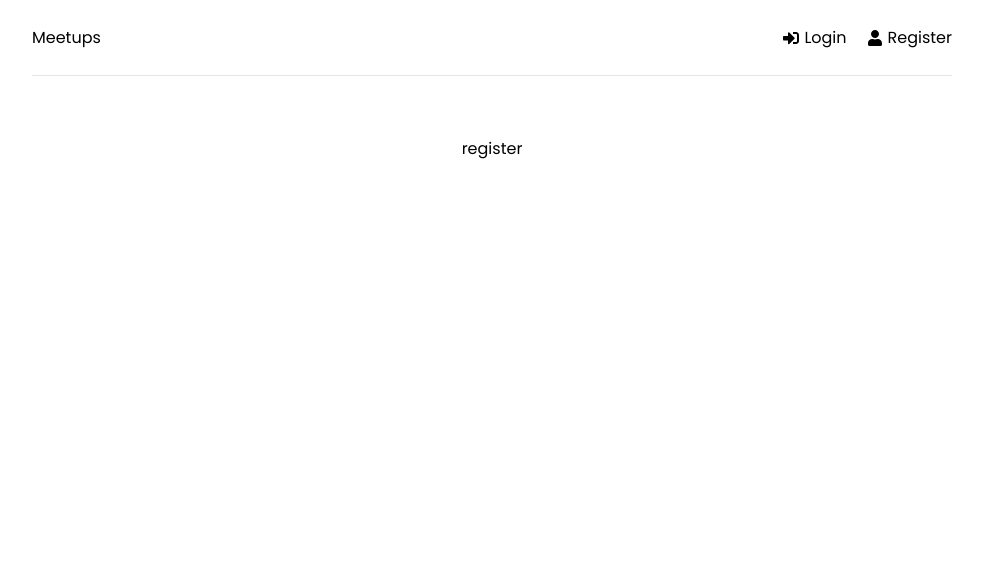
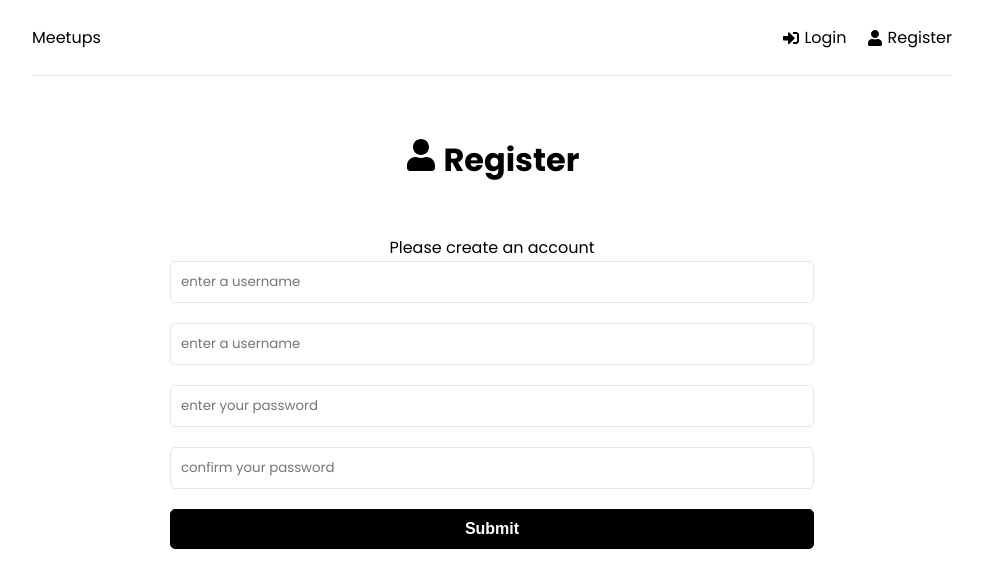
Before and after one commit to Samw1s3/your-type2, a React (Create React App) app in the folder frontend/: page /register in a window 1280 px wide. Shown: the top 588 px of the page, without its empty margins (148-1131 px from the left). Built offline with nearby package versions, Linux system fonts and the light colour scheme.

Commit message:
login and register pages created

```diff
--- a/frontend/src/pages/login.jsx
+++ b/frontend/src/pages/login.jsx
@@ -1,8 +1,53 @@
+import { useState, useEffect } from 'react'
+import { FaSignInAlt } from 'react-icons/fa'
 
 function Login() {
+  const [formData, setFormData] = useState({
+
+    email: '',
+    password: '',
+
+  })
+
+  const { email, password } = formData
+
+  const onChange = (e) => {
+    setFormData((prevState) => ({
+      ...prevState,
+      [e.target.name]: e.target.value,
+    }))
+  }
+
+  const onSubmit = (e) => {
+    e.preventDefault()
+  }
+
   return (
-    <div>Login</div>
-  )
+    <>
+      <section>
+        <h1 className="heading">
+          <FaSignInAlt /> Login
+        </h1>
+        <p>
+          Please login and start recording meetups
+        </p>
+      </section>
+
+      <section className='form'>
+          <form onSubmit={onSubmit}>
+            <div className='form-group'>
+              <input type="email" className='form-control' id="email" name='email' value={email} placeholder='enter a username' onChange={onChange} />
+            </div>
+            <div className='form-group'>
+              <input type="password" className='form-control' id="password" name='password' value={password} placeholder='enter your password' onChange={onChange} />
+            </div>
+            <div>
+              <button type='submit' className='btn btn-block'>Submit</button>
+            </div>
+            </form>
+          </section>
+        </>
+        )
 }
 
-export default Login
+        export default Login
--- a/frontend/src/pages/register.jsx
+++ b/frontend/src/pages/register.jsx
@@ -1,8 +1,64 @@
-
+import { useState, useEffect } from 'react'
+import { FaUser } from 'react-icons/fa'
 
 function Register() {
+  const [ formData, setFormData ] = useState({
+    username: '',
+    email: '',
+    password: '',
+    password2: '',
+  })
+
+  const { username, email, password, password2 } = formData
+
+  const onChange = (e) => {
+    setFormData((prevState) => ({
+      ...prevState,
+      [e.target.name]: e.target.value,
+    }))
+  }
+
+  const onSubmit = (e) => {
+    e.preventDefault()
+  }
+
   return (
-    <div>register</div>
+    <>
+      <section>
+        <h1 className="heading">
+          <FaUser /> Register
+        </h1>
+        <p>
+          Please create an account
+        </p>
+      </section>
+
+      <section className='form'>
+        <div className='form-group'>
+          <form onSubmit={onSubmit}>
+            <input type="text" className='form-control' id="username" name='username' value={username} placeholder='enter a username' onChange={onChange}/>
+          </form>
+        </div>
+        <div className='form-group'>
+          <form>
+            <input type="email" className='form-control' id="email" name='email' value={email} placeholder='enter a username' onChange={onChange}/>
+          </form>
+        </div>
+        <div className='form-group'>
+          <form>
+            <input type="password" className='form-control' id="password" name='password' value={password} placeholder='enter your password' onChange={onChange}/>
+          </form>
+        </div>
+        <div className='form-group'>
+        <form>
+            <input type="password" className='form-control' id="password2" name='password2' value={password2} placeholder='confirm your password'onChange={onChange} />
+          </form>
+        </div>
+        <div>
+          <button type='submit' className='btn btn-block'>Submit</button>
+        </div>
+      </section>
+    </>
   )
 }
 
```
